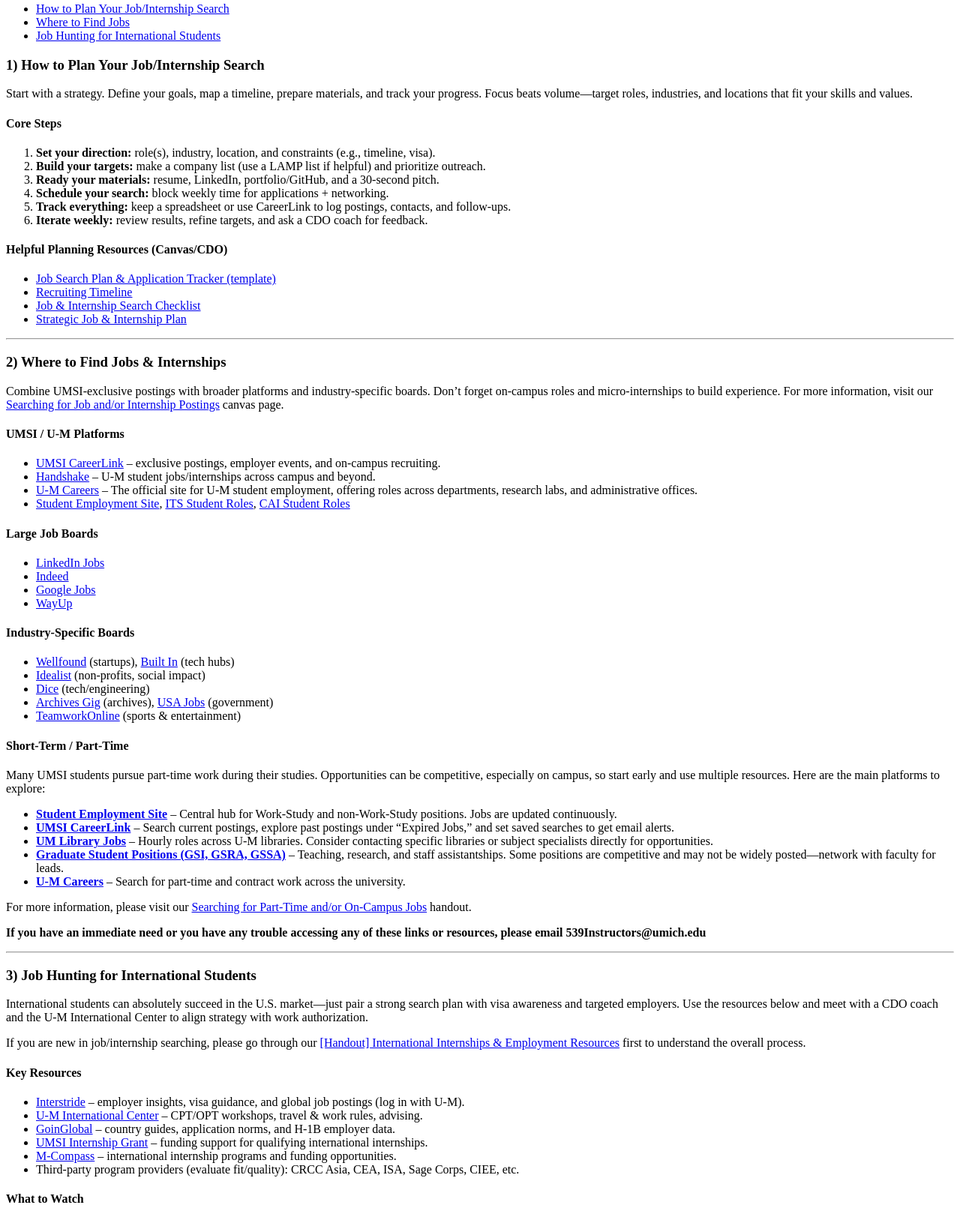
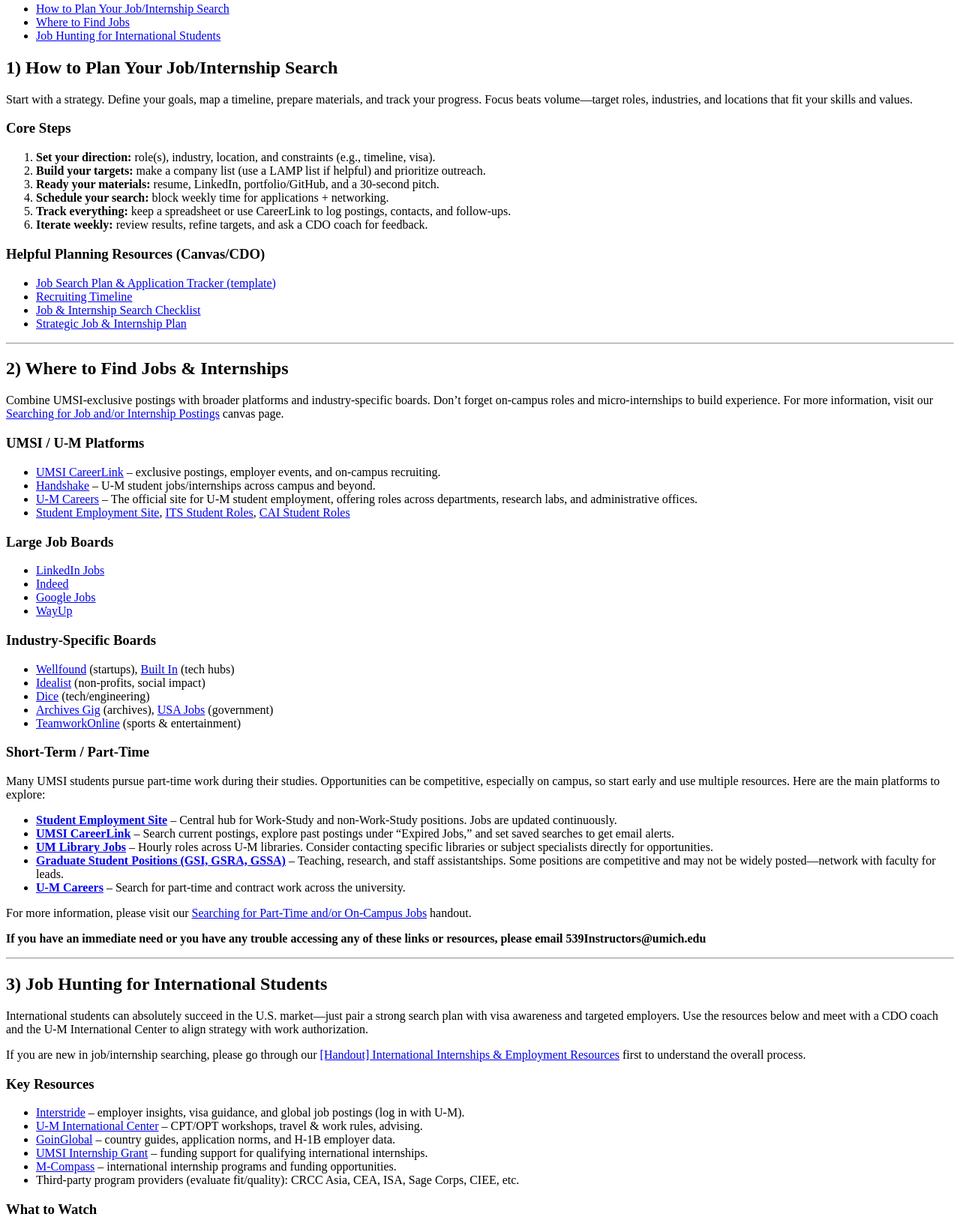
Before and after one commit to linyuen513/client_project_html_f25, a plain HTML site: page job_search.html in a window 1280 px wide. Shown: the part 739-2366 px from the top of the page at 75% size. Drawn offline with Linux system fonts and the light colour scheme.

Commit message:
Add files via upload

```diff
--- a/job_search.html
+++ b/job_search.html
@@ -41,16 +41,16 @@
         </ul>
     </header>
 
-
-    <!-- ============= Section 1: How to Plan ============= -->
+    <main>
+        <!-- ============= How to Plan ============= -->
         <section id="plan-search">
-    <h3>1) How to Plan Your Job/Internship Search</h3>
+        <h2>1) How to Plan Your Job/Internship Search</h2>
         <p>
             Start with a strategy. Define your goals, map a timeline, prepare materials, and track your
             progress. Focus beats volume—target roles, industries, and locations that fit your skills and values.
         </p>
 
-    <h4>Core Steps</h4>
+        <h3>Core Steps</h3>
         <ol>
             <li><strong>Set your direction:</strong> role(s), industry, location, and constraints (e.g., timeline, visa).</li>
             <li><strong>Build your targets:</strong> make a company list (use a LAMP list if helpful) and prioritize outreach.</li>
@@ -60,7 +60,7 @@
             <li><strong>Iterate weekly:</strong> review results, refine targets, and ask a CDO coach for feedback.</li>
         </ol>
 
-    <h4>Helpful Planning Resources (Canvas/CDO)</h4>
+        <h3>Helpful Planning Resources (Canvas/CDO)</h3>
         <ul>
             <li><a href="https://docs.google.com/spreadsheets/d/1fT4YeP1M5moXtFYniTkyb-CCLV7PZ75B9iJFH-XWMv4/edit?gid=1589706144#gid=1589706144" target="_blank">Job Search Plan &amp; Application Tracker (template)</a></li>
             <li><a href="https://docs.google.com/document/d/14Q3v3K5_SwgIAbkhCgyX9Vd3JPs9nR245ACvP3Csq5I/edit?tab=t.0" target="_blank">Recruiting Timeline</a></li>
@@ -71,16 +71,16 @@
 
         <hr>
 
-    <!-- ============= Section 2: Where to Find Jobs ============= -->
+        <!-- ============= Where to Find Jobs ============= -->
         <section id="where-to-find-jobs">
-    <h3 >2) Where to Find Jobs &amp; Internships</h3>
+        <h2 >2) Where to Find Jobs &amp; Internships</h2>
         <p>
             Combine UMSI-exclusive postings with broader platforms and industry-specific boards. Don’t
             forget on-campus roles and micro-internships to build experience.
             For more information, visit our <a href="https://umich.instructure.com/courses/137916/pages/searching-for-job-and-slash-or-internship-postings" target="_blank">Searching for Job and/or Internship Postings</a> canvas page.
         </p>
 
-    <h4>UMSI / U-M Platforms</h4>
+        <h3>UMSI / U-M Platforms</h3>
         <ul>
             <li><a href="https://si-umich.12twenty.com/Login" target="_blank">UMSI CareerLink</a> – exclusive postings, employer events, and on-campus recruiting.</li>
             <li><a href="https://careercenter.umich.edu/content/introducing-handshake" target="_blank">Handshake</a> – U-M student jobs/internships across campus and beyond.</li>
@@ -88,7 +88,7 @@
             <li><a href="https://studentemployment.umich.edu/" target="_blank">Student Employment Site</a>, <a href="https://its.umich.edu/student-jobs/" target="_blank">ITS Student Roles</a>, <a href="https://ai.umich.edu/students" target="_blank">CAI Student Roles</a></li>
         </ul>
 
-    <h4>Large Job Boards</h4>
+        <h3>Large Job Boards</h3>
         <ul>
             <li><a href="https://www.linkedin.com/home" target="_blank">LinkedIn Jobs</a></li>
             <li><a href="https://www.indeed.com/" target="_blank">Indeed</a></li>
@@ -96,7 +96,7 @@
             <li><a href="https://www.wayup.com/" target="_blank">WayUp</a></li>
         </ul>
 
-    <h4>Industry-Specific Boards</h4>
+        <h3>Industry-Specific Boards</h3>
         <ul>
             <li><a href="https://wellfound.com/" target="_blank">Wellfound</a> (startups), <a href="https://builtin.com/" target="_blank">Built In</a> (tech hubs)</li>
             <li><a href="https://www.idealist.org/en" target="_blank">Idealist</a> (non-profits, social impact)</li>
@@ -105,7 +105,7 @@
             <li><a href="https://www.teamworkonline.com/" target="_blank">TeamworkOnline</a> (sports &amp; entertainment)</li>
         </ul>
 
-    <h4>Short-Term / Part-Time</h4>
+        <h3>Short-Term / Part-Time</h3>
         <p>Many UMSI students pursue part-time work during their studies. Opportunities can be competitive, especially on campus, so start early and use multiple resources. Here are the main platforms to explore:</p>
 
         <ul>
@@ -123,7 +123,7 @@
 
         <!-- ============= Section 3: International Students ============= -->
         <section id="intl-students">
-    <h3>3) Job Hunting for International Students</h3>
+        <h2>3) Job Hunting for International Students</h2>
         <p>
             International students can absolutely succeed in the U.S. market—just pair a strong search plan
             with visa awareness and targeted employers. Use the resources below and meet with a CDO coach
@@ -133,7 +133,7 @@
             If you are new in job/internship searching, please go through our <a href="https://umich.instructure.com/courses/137916/files/25984219?module_item_id=2400763" target="_blank">[Handout] International Internships & Employment Resources</a> first to understand the overall process.
         </p>
 
-    <h4>Key Resources</h4>
+        <h3>Key Resources</h3>
         <ul>
             <li><a href="https://www.interstride.com/" target="_blank">Interstride</a> – employer insights, visa guidance, and global job postings (log in with U-M).</li>
             <li><a href="https://internationalcenter.umich.edu/abroad/swt/work/international-opportunities-fair" target="_blank">U-M International Center</a> – CPT/OPT workshops, travel &amp; work rules, advising.</li>
@@ -143,7 +143,7 @@
             <li>Third-party program providers (evaluate fit/quality): CRCC Asia, CEA, ISA, Sage Corps, CIEE, etc.</li>
         </ul>
 
-    <h4>What to Watch</h4>
+        <h3>What to Watch</h3>
         <ul>
             <li><strong>CPT/OPT timing:</strong> confirm eligibility windows and course requirements before accepting an offer.</li>
             <li><strong>Sponsorship signals:</strong> check H-1B history (e.g., employer databases/Interstride) and job descriptions for sponsorship language.</li>
@@ -157,7 +157,7 @@
             Bring it to coaching appointments so your coach can help you prioritize next steps.</p>
         </section>
 
-
+    </main>
     <footer style="background: #f4f4f4; border-bottom: 6px solid #f1c411; padding: 32px 0 0 0; margin-top: 48px;">
         <div style="display: flex; flex-wrap: wrap; justify-content: space-between; align-items: flex-start; max-width: 1200px; margin: 0 auto; padding: 0 32px;">
         <!-- Left: Logo -->
```
Lines whose indentation alone changed are shown as unchanged.
